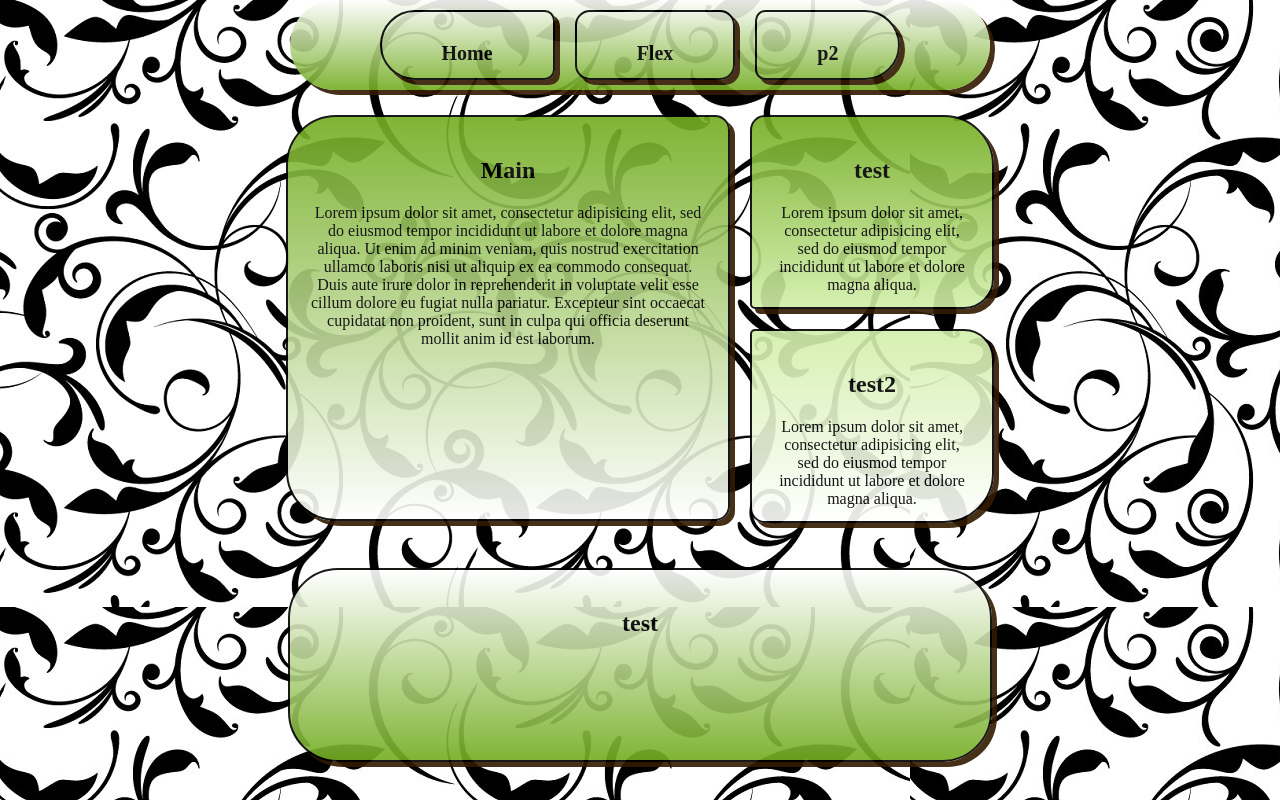
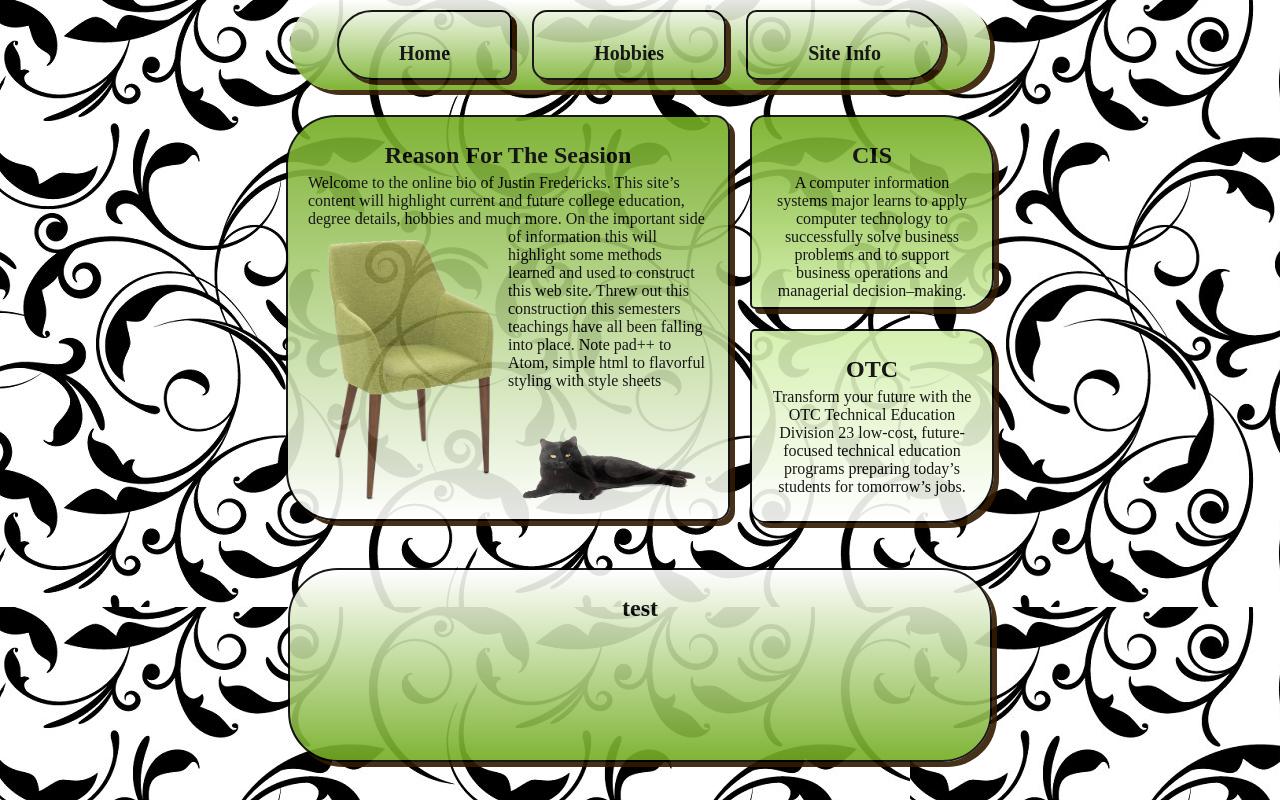
Before and after one commit to justinfredericks10/bio, a plain HTML site: page flex.html in a window 1280 px wide. Drawn offline with Linux system fonts and the light colour scheme.

Commit message:
polishing first page

```diff
--- a/flex.html
+++ b/flex.html
@@ -10,9 +10,9 @@
   <body>
     <div class="nav">
 
-        <a href="index.html" class="btn btn1">Home</a>
-        <a href="flex.html" class="btn btn2">Flex</a>
-        <a href="page2.html" class="btn btn3">p2</a>
+        <a href="index.html" class="btn btn1">Home  </a>
+        <a href="flex.html" class="btn btn2">Hobbies</a>
+        <a href="page2.html" class="btn btn3">Site Info</a>
 
     </div>
     <div class="container">
@@ -20,16 +20,21 @@
      <div class="flex">
 
        <div class="main btn5 btn1">
-      <h2>Main</h2> Lorem ipsum dolor sit amet, consectetur adipisicing elit, sed do eiusmod tempor incididunt ut labore et dolore magna aliqua. Ut enim ad minim veniam, quis nostrud exercitation ullamco laboris nisi ut aliquip ex ea commodo consequat. Duis aute irure dolor in reprehenderit in voluptate velit esse cillum dolore eu fugiat nulla pariatur. Excepteur sint occaecat cupidatat non proident, sunt in culpa qui officia deserunt mollit anim id est laborum.
+      <h2>Reason For The Seasion</h2>
+       <p class="p1">Welcome to the online bio of Justin Fredericks. This site’s content will highlight current and future college education, degree details, hobbies and much more.
+<img src="images/ch2.png" class="ch2" alt="ch1" style="float: left; width: 200px; height: 280px ">
+          On the important side of information this will highlight some methods learned and used to construct this web site.   Threw out this construction this semesters teachings have all been falling into place. Note pad++ to Atom, simple html to flavorful styling with style sheets</p>
+          <img src="images/bk.png" class="cat" alt="" style="width: 200px; height: 120px">
       </div>
 <div class="side">
 
 
       <div class="side1 btn5 btn4">
-        <h2>test</h2>Lorem ipsum dolor sit amet, consectetur adipisicing elit, sed do eiusmod tempor incididunt ut labore et dolore magna aliqua.
+        <h2>CIS</h2>A computer information systems major learns to apply computer technology to successfully solve business problems and to support business operations and managerial decision–making.
       </div>
       <div class="side2 btn5 btn4">
-      <h2>test2</h2>Lorem ipsum dolor sit amet, consectetur adipisicing elit, sed do eiusmod tempor incididunt ut labore et dolore magna aliqua.
+      <h2>OTC</h2>Transform your future with the OTC Technical Education Division
+23 low-cost, future-focused technical education programs preparing today’s students for tomorrow’s jobs.
       </div>
 
        </div>
--- a/style.css
+++ b/style.css
@@ -1,7 +1,7 @@
 /* Justin Fredericks Bio Project 2020 */
 body{
   /* background-color: white; */
-  background: url(wb.jpg);
+  background: url(images/wb.jpg);
 background-repeat: repeat;
 background-size: auto;
 /* padding: 20px; */
@@ -22,6 +22,7 @@ margin: auto;
   display: flex;
   justify-content: center;
 }
+/* Hover effect */
 .btn5{
  /* background-color: white; */
   position: relative;
@@ -114,8 +115,8 @@ display: flex;
 justify-content: center;
 align-items: center;
 text-align: center;
-
 }
+/* Content */
 .flex{
   display: flex;
   padding: 25px 50px;
@@ -133,6 +134,22 @@ text-align: center;
   width: 400px;
   height: 362px;
   margin: 0px 20px 20px 20px;
+}
+h2{
+  margin-bottom: 5px;
+  margin-top: 5px;
+}
+.p1{
+  margin-top: 5px;
+  clear: right;
+  text-align: left;
+}
+.ch2{
+  margin-top: 0px;
+  margin-bottom: 10px;
+  /* clear: left; */
+
+
 }
 .side{
   display: flex;
@@ -174,14 +191,19 @@ text-align: center;
   text-align: center;
 }
 
-
+/* media query's */
 @media screen and (max-width:660px) {
   .nav, .btm{
     width: auto;
   }
 }
-@media screen and (max-width:400px) {
+/* @media screen and (max-width:400px) {
   .main{
     width: auto;
   }
+} */
+@media screen and (max-width:660px) {
+  .btn{
+    font-size: 1em;
+  }
 }
```
Also changed, not shown: Capture.PNG (deleted), images/bk.jpg (added), images/bk.png (added), images/cat.jpg (added), images/ch.jpg (renamed from ch.jpg), images/ch1.png (added), images/ch2.png (added), images/wb.jpg (renamed from wb.jpg).
